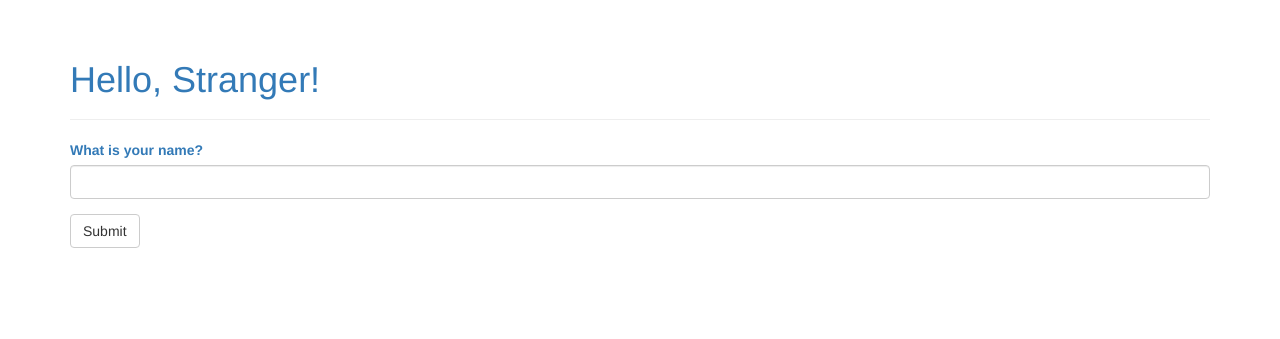
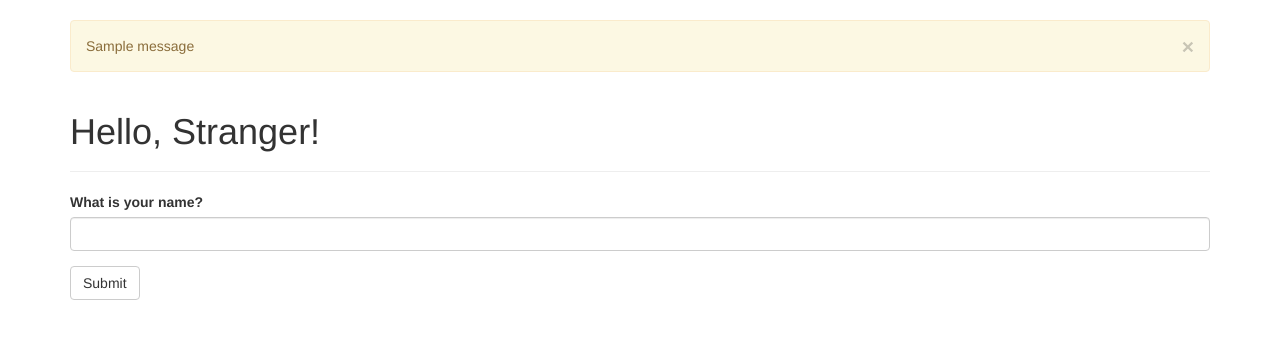
Before and after one commit to hoffman250/cs406, a Flask app: page / in a window 1280 px wide. Shown: the part 52-391 px from the top of the page. Run offline with Flask 2, Linux system fonts and the light colour scheme; one stand-in notice (Sample message) is shown; some libraries are stand-ins or nearby versions.

Commit message:
added flash message for when name changes

```diff
--- a/chap4/forms.py
+++ b/chap4/forms.py
@@ -1,4 +1,4 @@
-from flask import Flask, render_template, session, redirect, url_for
+from flask import Flask, render_template, session, redirect, url_for, flash
 from flask_bootstrap import Bootstrap
 from flask_moment import Moment
 from datetime import datetime
@@ -20,7 +20,11 @@
 def index():
 	form = NameForm()
 	if form.validate_on_submit():
+		old_name = session.get('name')
+		if old_name is not None and old_name != form.name.data:
+			flash('Looks like your name is changed.')
 		session['name'] = form.name.data
+		form.name.data = ''
 		return redirect(url_for('index'))
 	return render_template('index.html', form=form, name=session.get('name'),
 		current_time=datetime.utcnow())
--- a/chap4/templates/base.html
+++ b/chap4/templates/base.html
@@ -17,7 +17,7 @@
 		</div>
 		<div class="navbar-collapse collapse">
 			<ul class="nav navbar-nav">
-				<li><a href="/">Home</a</li>
+				<li><a href="/">Home</a></li>
 			</ul>
 		</div>
 	</div>
@@ -26,6 +26,12 @@
 
 {% block content %}
 <div class="container">
+	{% for message in get_flashed_messages() %}
+	<div class="alert alert-warning">
+		<button type="button" class="close" data-dismiss="alert">&times;</button>
+		{{ message }}
+	</div>
+	{% endfor %}
 	{% block page_content %}{% endblock %}
 </div>
 {% endblock %}
```
